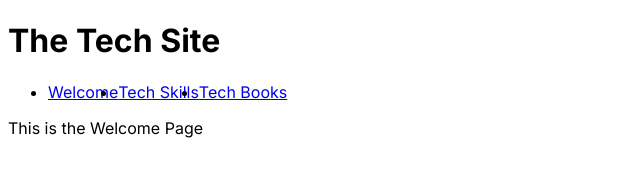
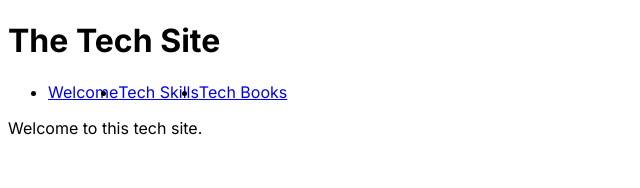
Before and after one commit to Scientific-Research/mk004-nextjs-tailwind-typescript, a Next.js app: page / in a window 1280 px wide. Shown: the top 188 px of the page, without its empty margins (0-640 px from the left). Built offline with nearby package versions, Linux system fonts and the light colour scheme.

Commit message:
Appcontext added and reading the text for welcome page from Appcontext

```diff
--- /dev/null
+++ b/src/AppContext.tsx
@@ -0,0 +1,22 @@
+'use client';
+import { createContext } from 'react';
+
+interface IAppContext {
+  welcomeMessage: string;
+}
+
+interface IAppProvider {
+  children: React.ReactNode;
+}
+
+export const AppContext = createContext<IAppContext>({} as IAppContext);
+
+export const AppProvider: React.FC<IAppProvider> = ({ children }) => {
+  const welcomeMessage = 'Welcome to this tech site.';
+
+  return (
+    <AppContext.Provider value={{ welcomeMessage }}>
+      {children}
+    </AppContext.Provider>
+  );
+};
--- a/src/app/(welcome)/page.tsx
+++ b/src/app/(welcome)/page.tsx
@@ -1,8 +1,13 @@
-"use client";
+'use client';
+
+import { AppContext } from '@/AppContext';
+import { useContext } from 'react';
+
 export default function PageWelcome() {
+  const { welcomeMessage } = useContext(AppContext);
   return (
-    <>
-      <p>This is the Welcome Page</p>
-    </>
+    <main>
+      <p>{welcomeMessage}</p>
+    </main>
   );
 }
--- a/src/app/layout.tsx
+++ b/src/app/layout.tsx
@@ -2,6 +2,7 @@ import type { Metadata } from 'next';
 import './globals.scss';
 import { Inter } from 'next/font/google';
 import { Header } from '@/components/Header';
+import { AppProvider } from '@/AppContext';
 
 const inter = Inter({ subsets: ['latin'] });
 
@@ -21,8 +22,10 @@ export default function RootLayout({
         suppressHydrationWarning={true}
         className={`${inter.className} bg-slate-300 p-6`}
       >
-        <Header />
-        {children}
+        <AppProvider>
+          <Header />
+          {children}
+        </AppProvider>
       </body>
     </html>
   );
--- a/src/app/page.tsx
+++ /dev/null
@@ -1,9 +0,0 @@
-"use client";
-export default function Home() {
-  return (
-    <main>
-      <h1 className="text-4xl mb-4">Tech Site</h1>
-      <p>Welcome to this site.</p>
-    </main>
-  );
-}
```
